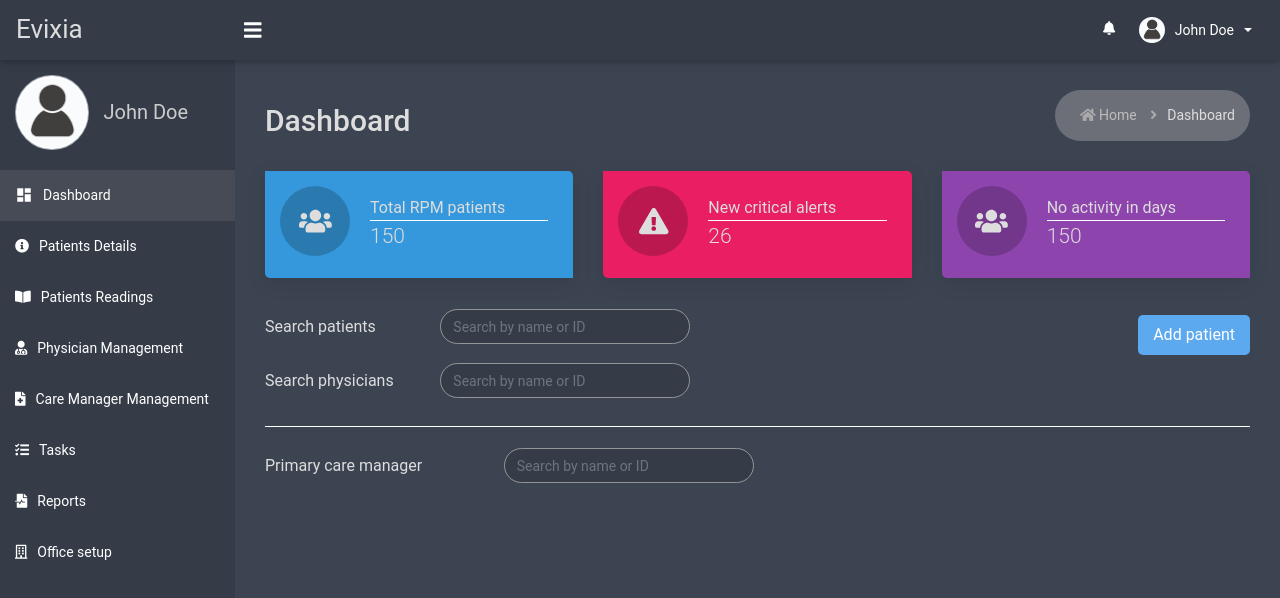
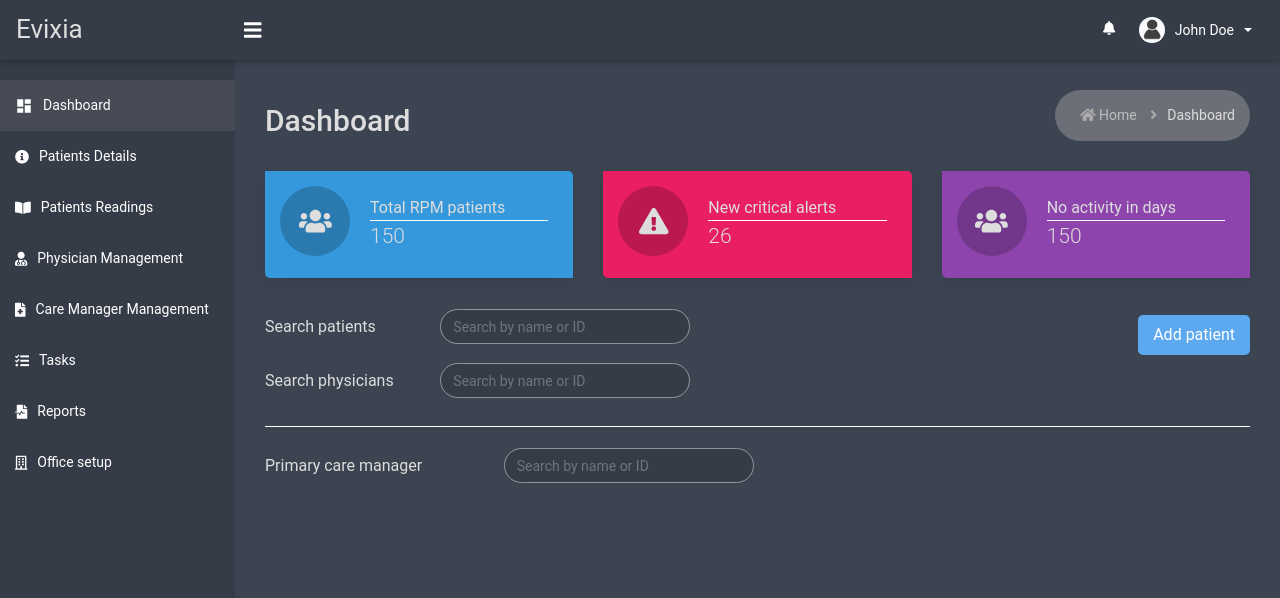
Before and after one commit to praiseycruz/medical-proj-1, a React (Create React App) app in the folder medical-proj/: page /dashboard in a window 1280 px wide. Shown: the top 598 px of the page. Built offline with nearby package versions, Linux system fonts and the light colour scheme.

Commit message:
updated sidebar

```diff
--- a/medical-proj/src/App.jsx
+++ b/medical-proj/src/App.jsx
@@ -115,7 +115,7 @@ export default class App extends React.Component {
 
                     <SideBarContainer className="sidebar">
                         <SideBarContent>
-                            <div className="user-panel">
+                            {/*<div className="user-panel">
                                 <div className="user-image">
                                     <img src="/images/default-user-icon.png" className="img-circle user-img-circle img-fluid" alt="User" />
                                 </div>
@@ -123,7 +123,7 @@ export default class App extends React.Component {
                                 <div className="user-info">
                                     <p>John Doe</p>
                                 </div>
-                            </div>
+                            </div>*/}
 
                             <div className="sidebar-menu-section">
                                 <Accordion>
--- a/medical-proj/src/styled_components/sidebar.style.jsx
+++ b/medical-proj/src/styled_components/sidebar.style.jsx
@@ -14,6 +14,7 @@ export const SideBarContent = styled.div`
     overflow: hidden;
     width: auto;
     height: 688px;
+    margin-top: 20px;
 
     .user-panel {
         display: flex;
```
